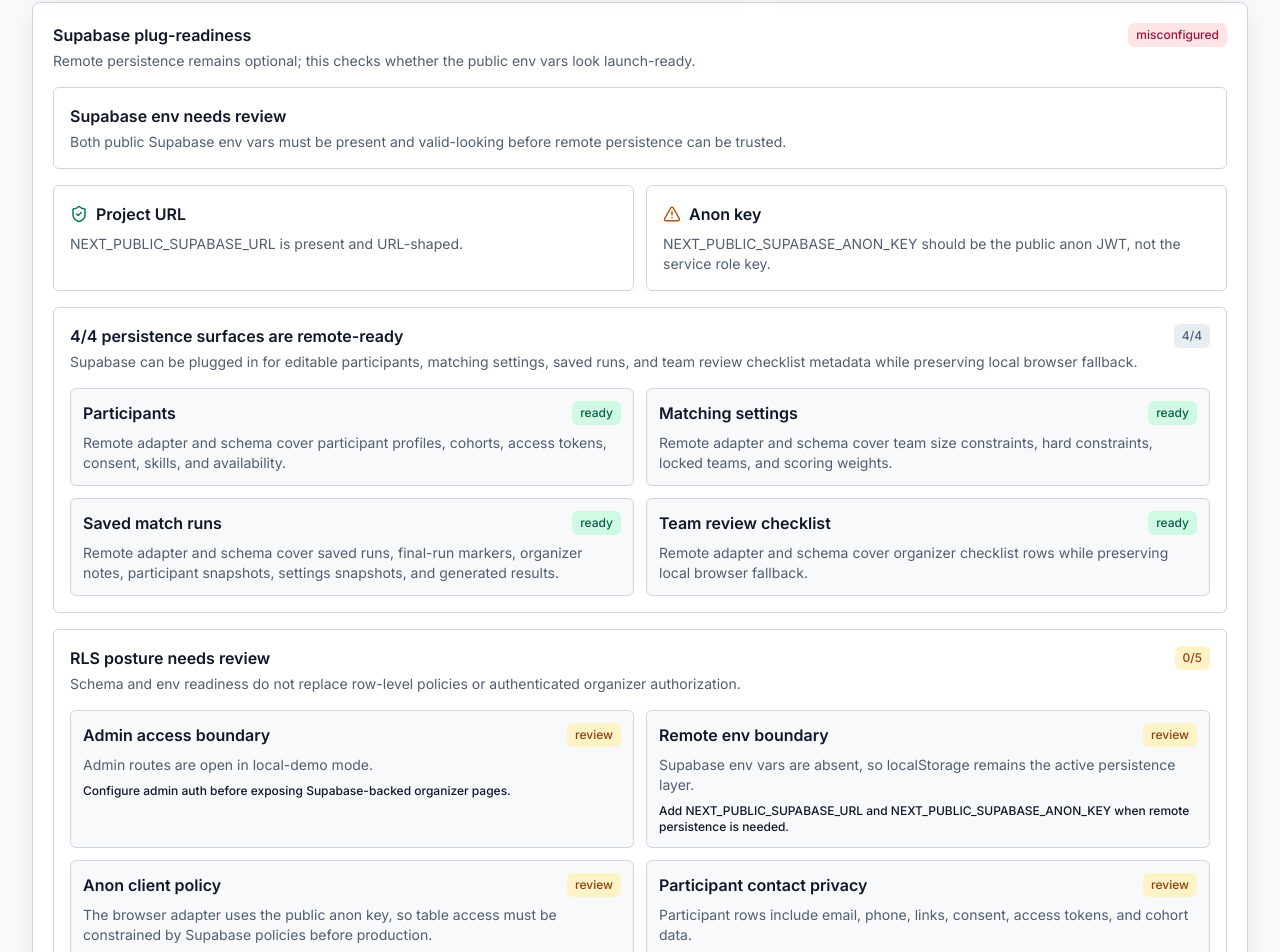
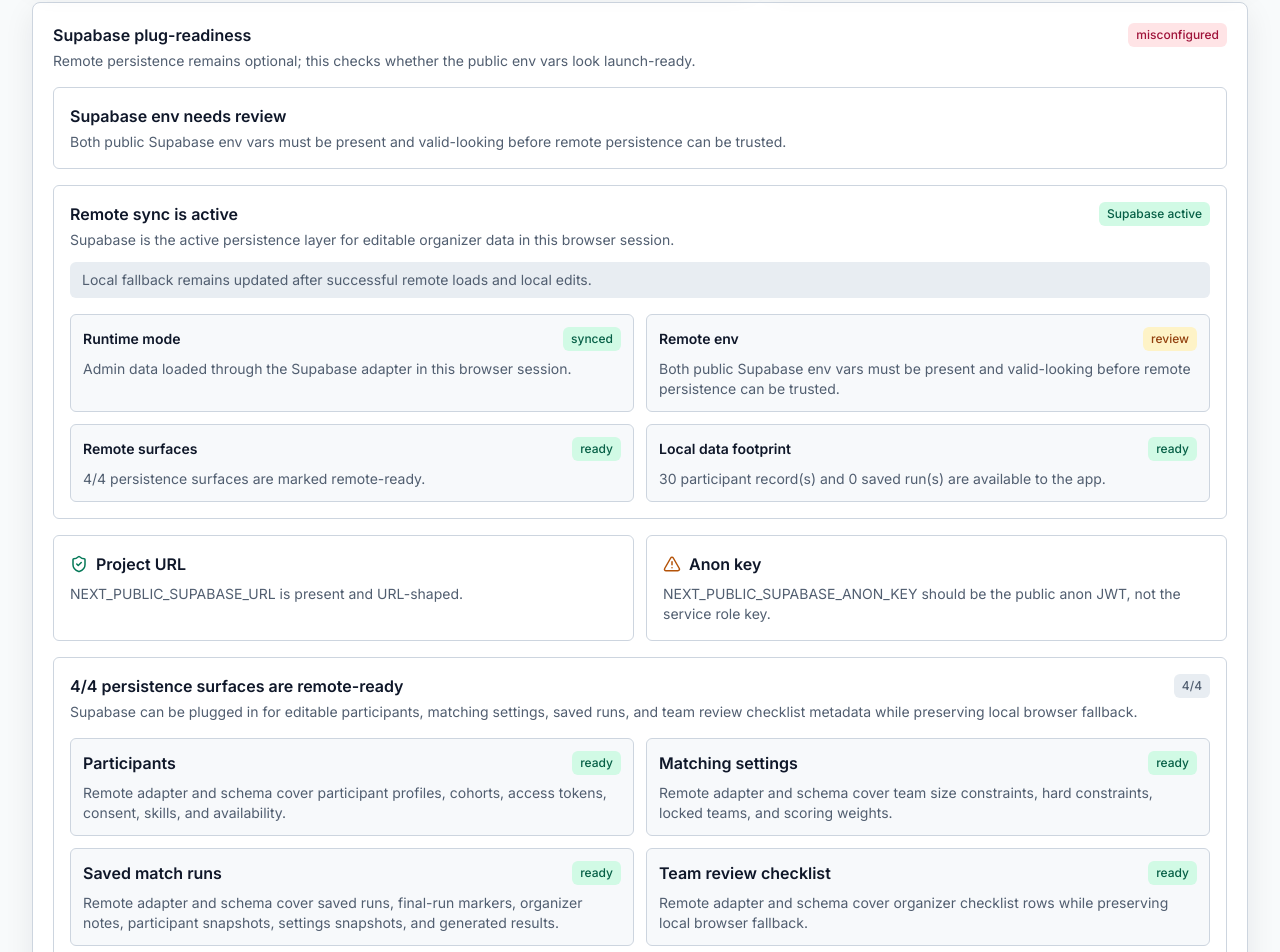
Before and after one commit to best-ed/HackMatch-AI, a Next.js app: page /admin in a window 1280 px wide. Shown: the part 3322-4274 px from the top of the page. Built offline with nearby package versions, Linux system fonts and the light colour scheme; no server answers; the database is empty.

Commit message:
feat: clarify supabase sync posture

```diff
--- a/app/admin/page.tsx
+++ b/app/admin/page.tsx
@@ -6,6 +6,7 @@
 import { AdminLocalStorageDiagnostics } from "@/components/admin-local-storage-diagnostics";
 import { AdminPersistenceStatus } from "@/components/admin-persistence-status";
 import { AdminSecurityReadiness } from "@/components/admin-security-readiness";
+import { AdminSupabaseSyncSummary } from "@/components/admin-supabase-sync-summary";
 import { Badge, Card, EmptyState } from "@/components/ui";
 import { buildAdminActionQueue, type AdminActionQueueItem } from "@/lib/admin-action-queue";
 import { summarizeCohortOverview } from "@/lib/cohort-overview";
@@ -21,6 +22,7 @@
 import { evaluateSupabaseReadiness } from "@/lib/supabase-readiness";
 import { evaluateSupabaseRlsReadiness, type SupabaseRlsReadinessItem } from "@/lib/supabase-rls-readiness";
 import { evaluateSupabaseSchemaReadiness, type SupabaseSchemaReadinessItem } from "@/lib/supabase-schema-readiness";
+import { buildSupabaseSyncSummary } from "@/lib/supabase-sync-status";
 
 export default function AdminPage() {
   const {
@@ -66,6 +68,14 @@
     hasAdminPasscode: Boolean(process.env.ADMIN_PASSCODE?.trim()),
     hasSupabaseEnv: supabaseReadiness.status === "ready",
     usesAnonClient: true
+  });
+  const supabaseSyncSummary = buildSupabaseSyncSummary({
+    persistenceMode,
+    persistenceWarning,
+    readiness: supabaseReadiness,
+    schema: supabaseSchemaReadiness,
+    participantsCount: participants.length,
+    savedRunsCount: savedMatchRuns.length
   });
   const deploymentReadiness = evaluateDeploymentReadiness({
     supabase: supabaseReadiness,
@@ -310,6 +320,7 @@
           <div className="font-semibold">{supabaseReadiness.title}</div>
           <p className="mt-1 text-sm text-muted-foreground">{supabaseReadiness.detail}</p>
         </div>
+        <AdminSupabaseSyncSummary summary={supabaseSyncSummary} />
         <div className="grid gap-3 md:grid-cols-2">
           {supabaseReadiness.checks.map((check) => (
             <div key={check.label} className="rounded-md border border-border bg-white p-4">
--- /dev/null
+++ b/components/admin-supabase-sync-summary.tsx
@@ -0,0 +1,42 @@
+import { Badge } from "@/components/ui";
+import type { SupabaseSyncStatus, SupabaseSyncSummary } from "@/lib/supabase-sync-status";
+
+export function AdminSupabaseSyncSummary({ summary }: { summary: SupabaseSyncSummary }) {
+  return (
+    <div className="rounded-md border border-border bg-white p-4">
+      <div className="flex flex-wrap items-start justify-between gap-3">
+        <div>
+          <div className="font-semibold">{summary.title}</div>
+          <p className="mt-1 text-sm text-muted-foreground">{summary.detail}</p>
+        </div>
+        <Badge className={syncStatusClass(summary.status)}>{summary.activeModeLabel}</Badge>
+      </div>
+      <p className="mt-3 rounded-md bg-muted px-3 py-2 text-sm text-muted-foreground">
+        {summary.fallbackLabel}
+      </p>
+      <div className="mt-4 grid gap-3 md:grid-cols-2">
+        {summary.surfaces.map((surface) => (
+          <div className="rounded-md border border-border bg-muted/35 p-3" key={surface.label}>
+            <div className="flex flex-wrap items-center justify-between gap-2">
+              <div className="text-sm font-semibold">{surface.label}</div>
+              <Badge className={surfaceStatusClass(surface.status)}>{surface.status}</Badge>
+            </div>
+            <p className="mt-2 text-sm text-muted-foreground">{surface.detail}</p>
+          </div>
+        ))}
+      </div>
+    </div>
+  );
+}
+
+function syncStatusClass(status: SupabaseSyncStatus) {
+  if (status === "remote-active") return "bg-emerald-100 text-emerald-800";
+  if (status === "needs-review") return "bg-amber-100 text-amber-800";
+  return "bg-slate-100 text-slate-800";
+}
+
+function surfaceStatusClass(status: SupabaseSyncSummary["surfaces"][number]["status"]) {
+  if (status === "synced" || status === "ready") return "bg-emerald-100 text-emerald-800";
+  if (status === "review") return "bg-amber-100 text-amber-800";
+  return "bg-slate-100 text-slate-800";
+}
--- /dev/null
+++ b/lib/supabase-sync-status.ts
@@ -0,0 +1,114 @@
+import type { SupabaseReadiness } from "@/lib/supabase-readiness";
+import type { SupabaseSchemaReadiness } from "@/lib/supabase-schema-readiness";
+
+export type SupabaseSyncStatus = "remote-active" | "local-only" | "needs-review";
+
+export type SupabaseSyncSurface = {
+  label: string;
+  status: "synced" | "local" | "ready" | "review";
+  detail: string;
+};
+
+export type SupabaseSyncSummary = {
+  status: SupabaseSyncStatus;
+  title: string;
+  detail: string;
+  activeModeLabel: string;
+  fallbackLabel: string;
+  surfaces: SupabaseSyncSurface[];
+};
+
+export function buildSupabaseSyncSummary({
+  persistenceMode,
+  persistenceWarning,
+  readiness,
+  schema,
+  participantsCount,
+  savedRunsCount
+}: {
+  persistenceMode: "local" | "supabase";
+  persistenceWarning?: string;
+  readiness: SupabaseReadiness;
+  schema: SupabaseSchemaReadiness;
+  participantsCount: number;
+  savedRunsCount: number;
+}): SupabaseSyncSummary {
+  const remoteEnvReady = readiness.status === "ready";
+  const remoteSurfacesReady = schema.readyCount === schema.totalCount;
+  const hasWarning = Boolean(persistenceWarning?.trim());
+  const status: SupabaseSyncStatus = hasWarning
+    ? "needs-review"
+    : persistenceMode === "supabase"
+      ? "remote-active"
+      : "local-only";
+
+  return {
+    status,
+    title: statusTitle(status),
+    detail: statusDetail({ status, remoteEnvReady, remoteSurfacesReady, hasWarning }),
+    activeModeLabel: persistenceMode === "supabase" ? "Supabase active" : "Browser-local active",
+    fallbackLabel: persistenceMode === "supabase"
+      ? "Local fallback remains updated after successful remote loads and local edits."
+      : "Local storage is the source of truth until Supabase env vars connect.",
+    surfaces: [
+      {
+        label: "Runtime mode",
+        status: persistenceMode === "supabase" ? "synced" : "local",
+        detail: persistenceMode === "supabase"
+          ? "Admin data loaded through the Supabase adapter in this browser session."
+          : "Admin data is currently read and written in this browser."
+      },
+      {
+        label: "Remote env",
+        status: remoteEnvReady ? "ready" : readiness.status === "misconfigured" ? "review" : "local",
+        detail: readiness.detail
+      },
+      {
+        label: "Remote surfaces",
+        status: remoteSurfacesReady ? "ready" : "review",
+        detail: `${schema.readyCount}/${schema.totalCount} persistence surfaces are marked remote-ready.`
+      },
+      {
+        label: "Local data footprint",
+        status: participantsCount > 0 || savedRunsCount > 0 ? "ready" : "review",
+        detail: `${participantsCount} participant record(s) and ${savedRunsCount} saved run(s) are available to the app.`
+      }
+    ]
+  };
+}
+
+function statusTitle(status: SupabaseSyncStatus) {
+  if (status === "remote-active") return "Remote sync is active";
+  if (status === "needs-review") return "Sync needs review";
+  return "Local persistence is active";
+}
+
+function statusDetail({
+  status,
+  remoteEnvReady,
+  remoteSurfacesReady,
+  hasWarning
+}: {
+  status: SupabaseSyncStatus;
+  remoteEnvReady: boolean;
+  remoteSurfacesReady: boolean;
+  hasWarning: boolean;
+}) {
+  if (status === "remote-active") {
+    return "Supabase is the active persistence layer for editable organizer data in this browser session.";
+  }
+
+  if (hasWarning) {
+    return "The app is preserving local edits, but the latest Supabase operation reported a warning.";
+  }
+
+  if (!remoteEnvReady) {
+    return "Supabase is not connected yet, so local browser storage is intentionally carrying the MVP.";
+  }
+
+  if (!remoteSurfacesReady) {
+    return "Supabase env values look ready, but persistence coverage should be reviewed before launch.";
+  }
+
+  return "Remote persistence is plug-ready, but this browser session is still using local storage.";
+}
```
Also changed, not shown: 1 other file (tests, documents, lock files or other folders).
